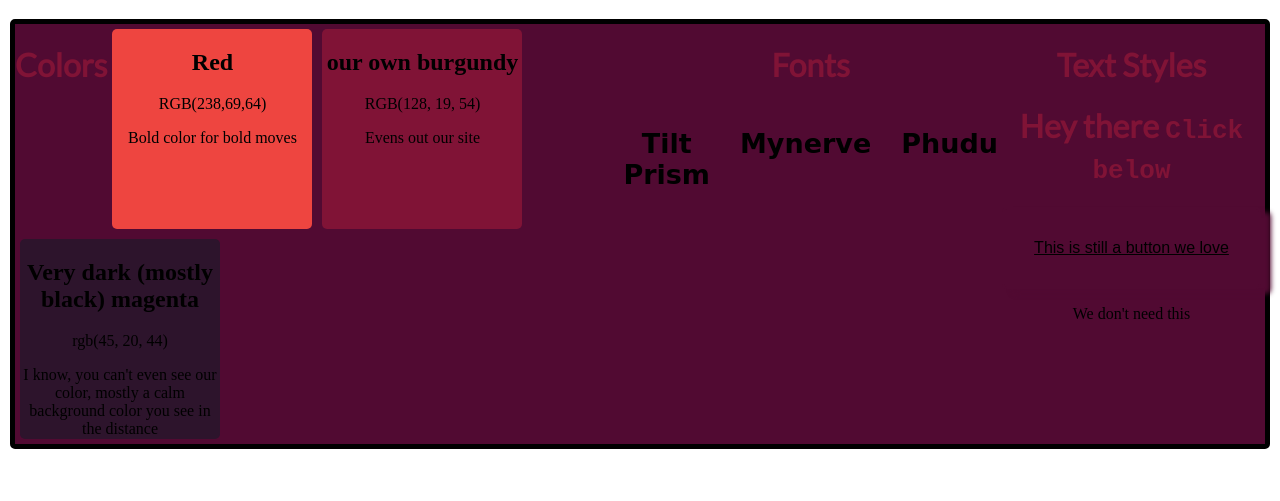
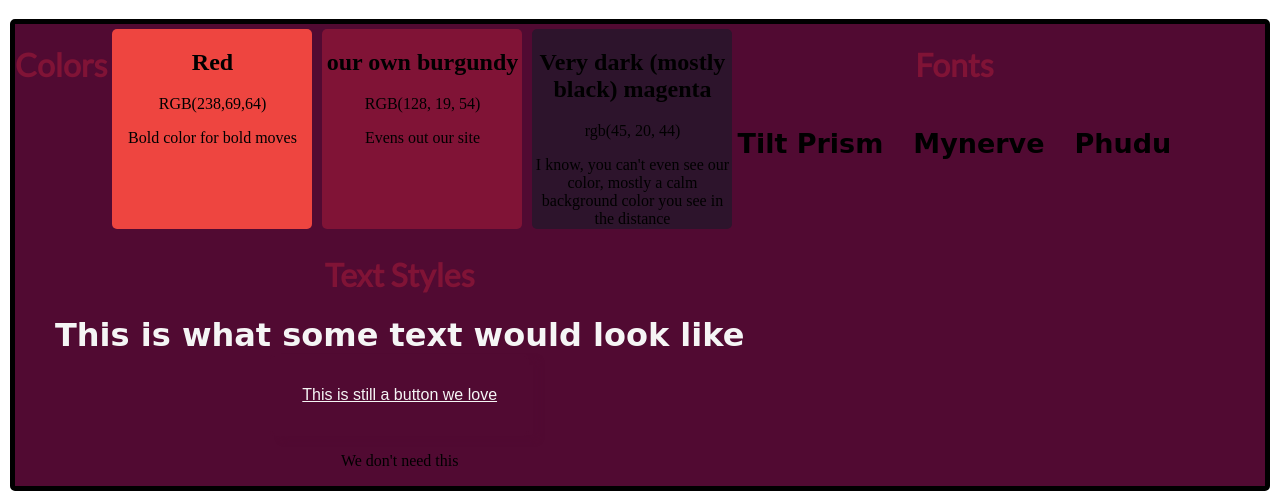
Before and after one commit to UbaidRussell/style-guide, a plain HTML site: page index.html in a window 1280 px wide. Shown: the part 657-1158 px from the top of the page. Before the commit the page ends 1116 px from the top, so only its background shows below. Drawn offline with Linux system fonts and the light colour scheme; a web font is replaced by a local one.

Commit message:
Finished  second styling 📦

```diff
--- a/index.html
+++ b/index.html
@@ -113,9 +113,9 @@
         </div>
 
         <!--Text section of our site-->
-        <div class="text-styles">
+        <div class="second-text-styles">
             <h1 class="second-font">Text Styles</h1>
-            <h1 class="second-text-styles-heading">Hey there <code>Click below</code> </h1>
+            <h1 class="second-text-styles-heading">This is what some text would look like</h1>
             <a href="#" class="second-btn">This is still a button we love</a>
             <p>We don't need this</p>
         </div>
--- a/styles.css
+++ b/styles.css
@@ -158,6 +158,7 @@ h1{
     margin: 10px 10px 10px 10px;
     display: flex;
     background-color: #510A32;
+    flex-wrap: wrap;
 }
 .red{
     background-color: #EE4540;
@@ -194,7 +195,7 @@ h1{
 }
 .second-btn{
     font-family: 'Raleway', sans-serif;
-    color:black;
+    color:whitesmoke;
     background-color: #510A32;
     display: inline-block;
     padding: 30px;
@@ -212,8 +213,10 @@ h1{
     margin-left: 5px;
     box-shadow: 0px 0px 0px  #EE4540;
 }
-.second-styling-heading{
+.second-text-styles-heading{
     margin:0px;
+    font-family: 'Mynerve', cursive;
+    color: whitesmoke;
 }
 .second-colors{
     display: flex;
@@ -233,3 +236,6 @@ h1{
 .second-font-heading-3{
     font-family: 'Phudu', cursive;
 }
+.second-text-styles{
+    margin-left: 40px;
+}
```
